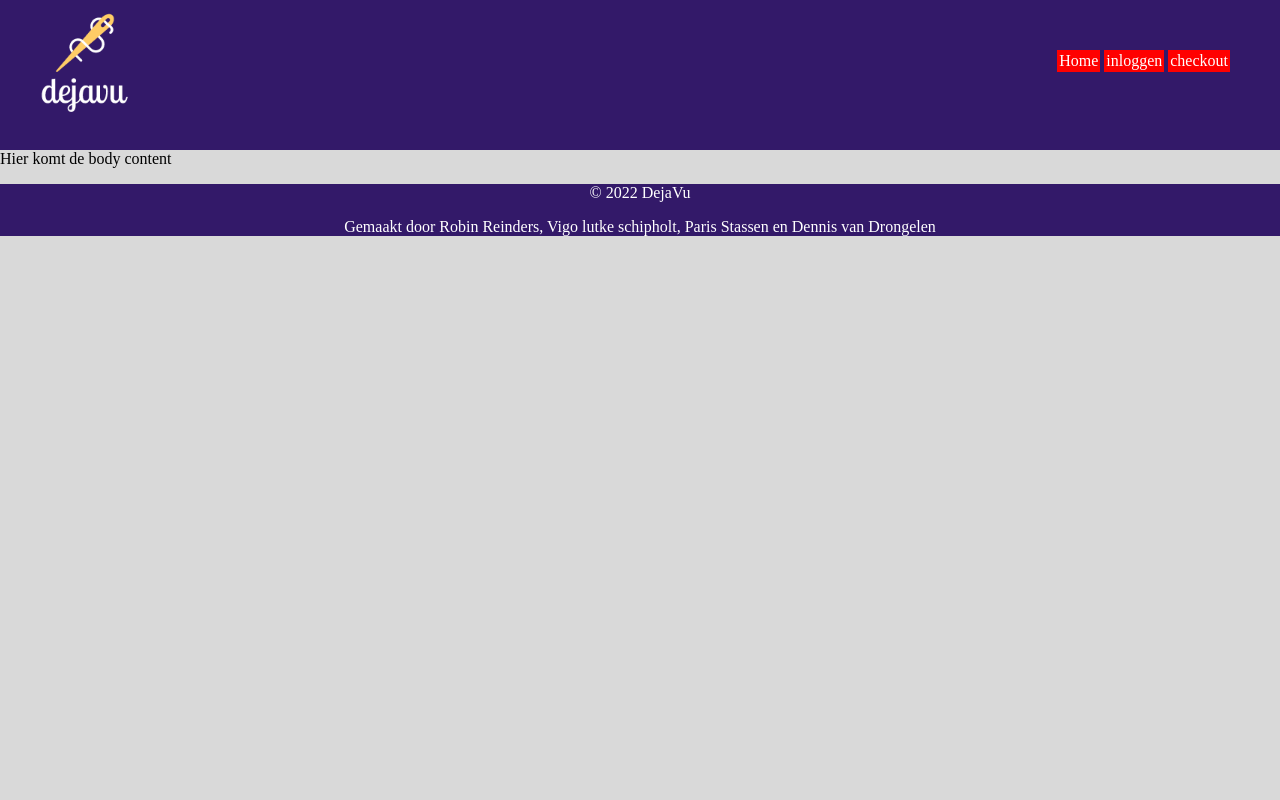
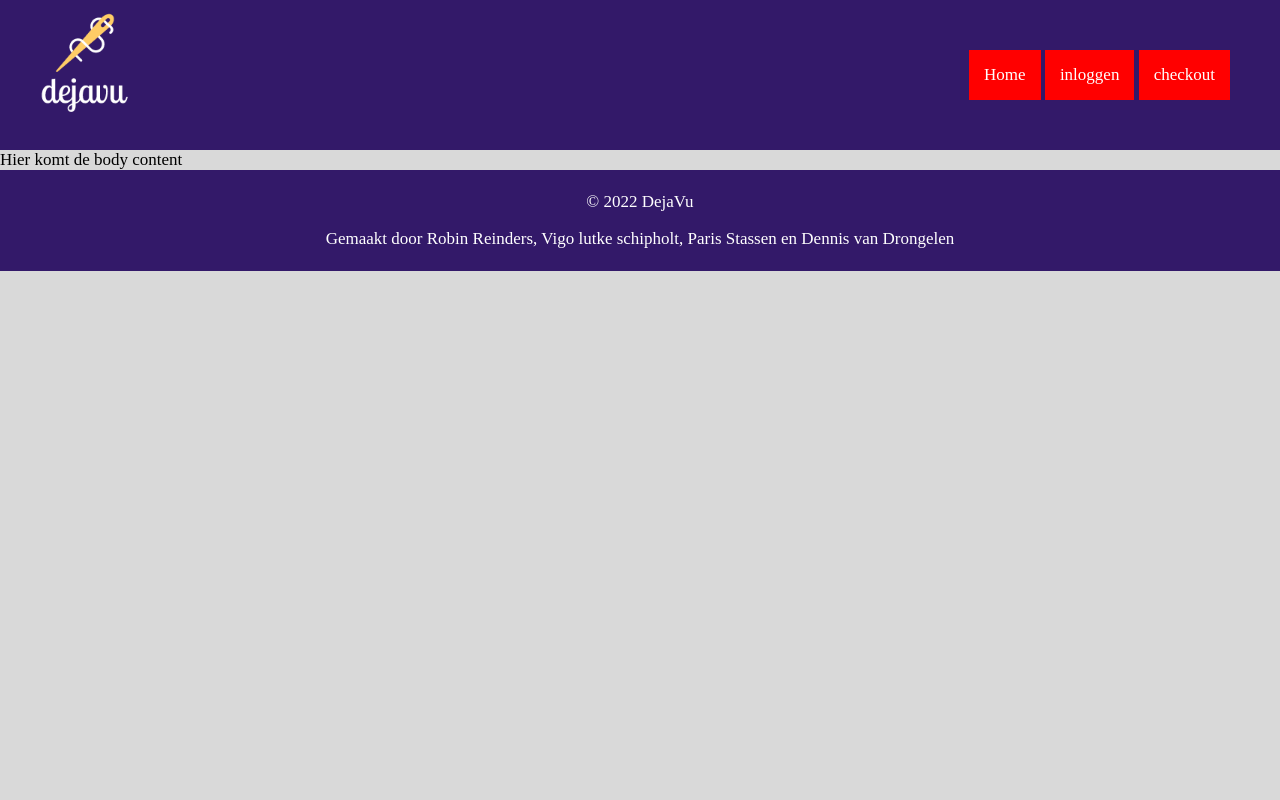
Before and after one commit to Parisxx/ungoals, a PHP site: page / in a window 1280 px wide. Run offline with PHP 8.4, Linux system fonts and the light colour scheme.

Commit message:
header and footer

```diff
--- a/styles.css
+++ b/styles.css
@@ -2,6 +2,7 @@ body {
     margin: 0;
     padding: 0;
     background-color: rgb(217, 217, 217);
+    font-size: 17px;
 }
 
 /* HEADER START */
@@ -19,17 +20,16 @@ body {
     text-decoration: none;
     color: white;
     background-color: rgb(255, 0, 0);
-    padding: 2px;
+    padding: 15px;
     display: inline-block;
 
 }
 
 .button_header {
     margin-right: 50px;
-float: right ;
-margin-top: 50px;
+    float: right;
+    margin-top: 50px;
 }
-
 /* HEADER END */
 
 
@@ -39,6 +39,7 @@ margin-top: 50px;
     color: white;
     text-align: center;
     margin: auto 0;
+    padding: 5px;
 }
 
 .mail_link {
```
Also changed, not shown: header.php (+5 -5 lines).
